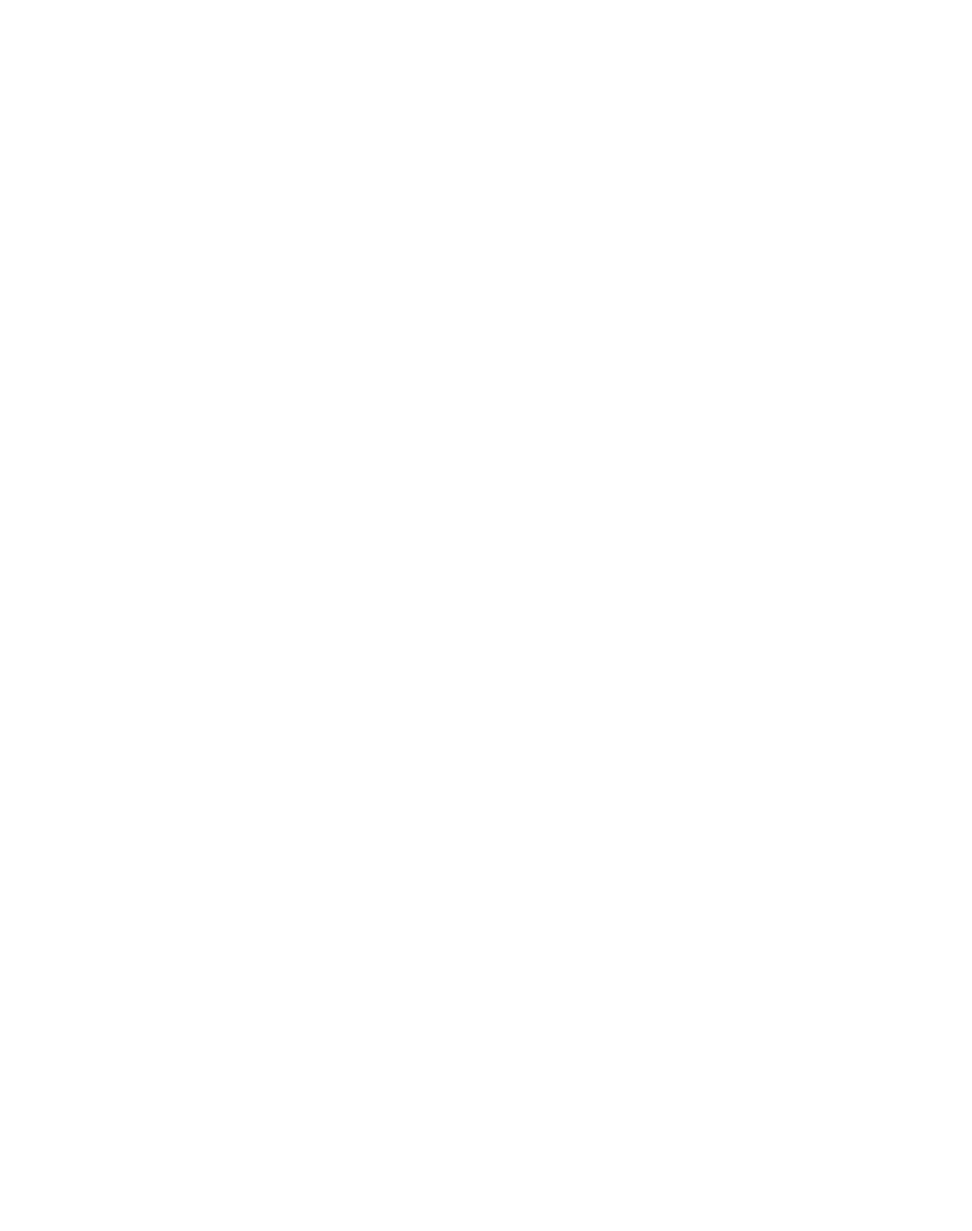
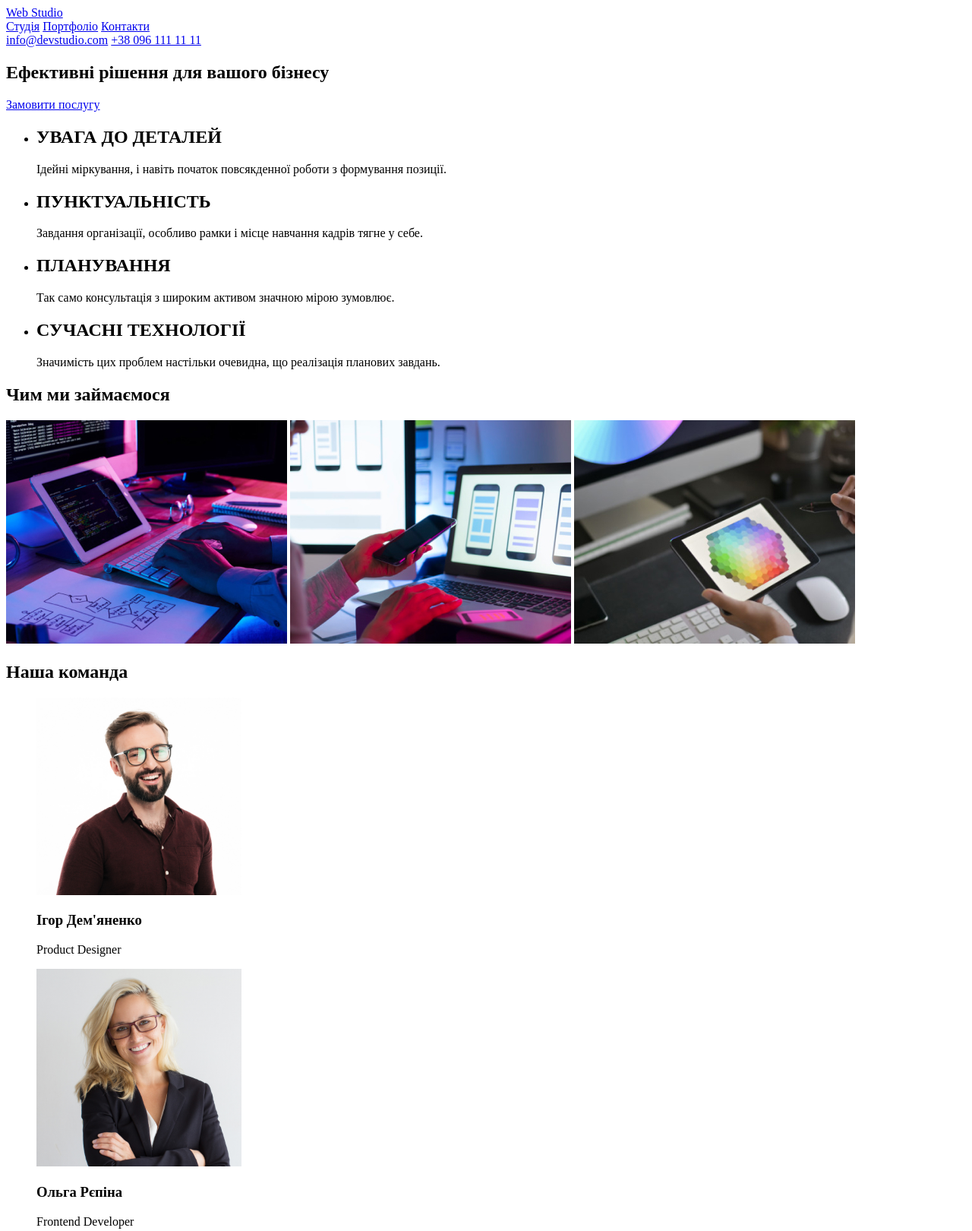
Before and after one commit to MykytaKovtun/goit-markup-hw-01, a plain HTML site: page index.html in a window 1280 px wide. Shown: the top 1620 px of the page at 76% size. Before the commit the page ends 800 px from the top, so only its background shows below. Drawn offline with Linux system fonts and the light colour scheme.

Commit message:
semantic layout

```diff
--- a/index.html
+++ b/index.html
@@ -8,8 +8,95 @@
     <title>Web-Studio-(Version-2.1)</title>
 </head>
 <body>
-    <header></header>
-    <main></main>
-    <footer></footer>
+    <header>
+        <nav>
+            <div>
+                <a href="#">Web Studio</a>
+            </div>
+            <div>
+                <a href="#">Студія</a>
+                <a href="#">Портфоліо</a>
+                <a href="#">Контакти</a>
+            </div>
+
+            <div>
+                <a href="mailto:info@devstudio.com">info@devstudio.com</a>
+                <a href="tel:+38 096 111 11 11">+38 096 111 11 11</a>
+            </div>
+        </nav>
+    </header>
+    <main>
+        <div>
+           <section>
+            <h1>Ефективні рішення для вашого бізнесу</h1>
+            <a href="#">Замовити послугу</a>
+           </section>
+        </div>
+        <section>
+            <ul>
+                <li>
+                    <h2>УВАГА ДО ДЕТАЛЕЙ</h2>
+                    <p>Ідейні міркування, і навіть початок повсякденної роботи з формування позиції.</p>
+                </li>
+                <li>
+                    <h2>ПУНКТУАЛЬНІСТЬ</h2>
+                    <p>Завдання організації, особливо рамки і місце навчання кадрів тягне у себе.</p>
+                </li>
+                <li>
+                    <h2>ПЛАНУВАННЯ</h2>
+                    <p>Так само консультація з широким активом значною мірою зумовлює.</p>
+                </li>
+                <li>
+                    <h2>СУЧАСНІ ТЕХНОЛОГІЇ</h2>
+                    <p>Значимість цих проблем настільки очевидна, що реалізація планових завдань.</p>
+                </li>
+            </ul>
+        </section>
+        <section>
+            <h2>Чим ми займаємося</h2>
+            <img src="images/чим займаємось/box 1.jpg" alt="error" width="370">
+            <img src="images/чим займаємось/box 2.jpg" alt="error" width="370">
+            <img src="images/чим займаємось/box 3.jpg" alt="error" width="370">
+        </section>
+        <section>
+            <h2>Наша команда</h2>
+            <figure>
+                <img src="images/ourteam/img1.jpg" alt="error" width="270">
+                <figcaption>
+                    <h3>Ігор Дем'яненко</h3>
+                    <p>Product Designer</p>
+                </figcaption>
+            </figure>
+            <figure>
+                <img src="images/ourteam/img2.jpg" alt="error" width="270">
+                <figcaption>
+                    <h3>Ольга Рєпіна</h3>
+                    <p>Frontend Developer</p>
+                </figcaption>
+            </figure>
+            <figure>
+                <img src="images/ourteam/img3.jpg" alt="error" width="270">
+                <figcaption>
+                    <h3>Микола Тарасов</h3>
+                    <p>Marketing</p>
+                </figcaption>
+            </figure>
+            <figure>
+                <img src="images/ourteam/img4.jpg" alt="error" width="270">
+                <figcaption>
+                    <h3>Михайло Єрмаков</h3>
+                    <p>UI Designer</p>
+                </figcaption>
+            </figure>
+        </section>
+    </main>
+    <footer>
+        <a href="/">WebStudio</a>
+        <address>
+            <span> м. Київ, пр-т Лесі Українки, 26</span>
+            <a href="mailto:info@devstudio.com">info@devstudio.com</a>
+            <a href="tel:+38 096 111 11 11">+38 096 111 11 11</a>
+        </address>
+    </footer>
 </body>
 </html>
```
Also changed, not shown: images/ourteam/img1.jpg (added), images/ourteam/img2.jpg (added), images/ourteam/img3.jpg (added), images/ourteam/img4.jpg (added), images/чим займаємось/box 1.jpg (added), images/чим займаємось/box 2.jpg (added), images/чим займаємось/box 3.jpg (added).
